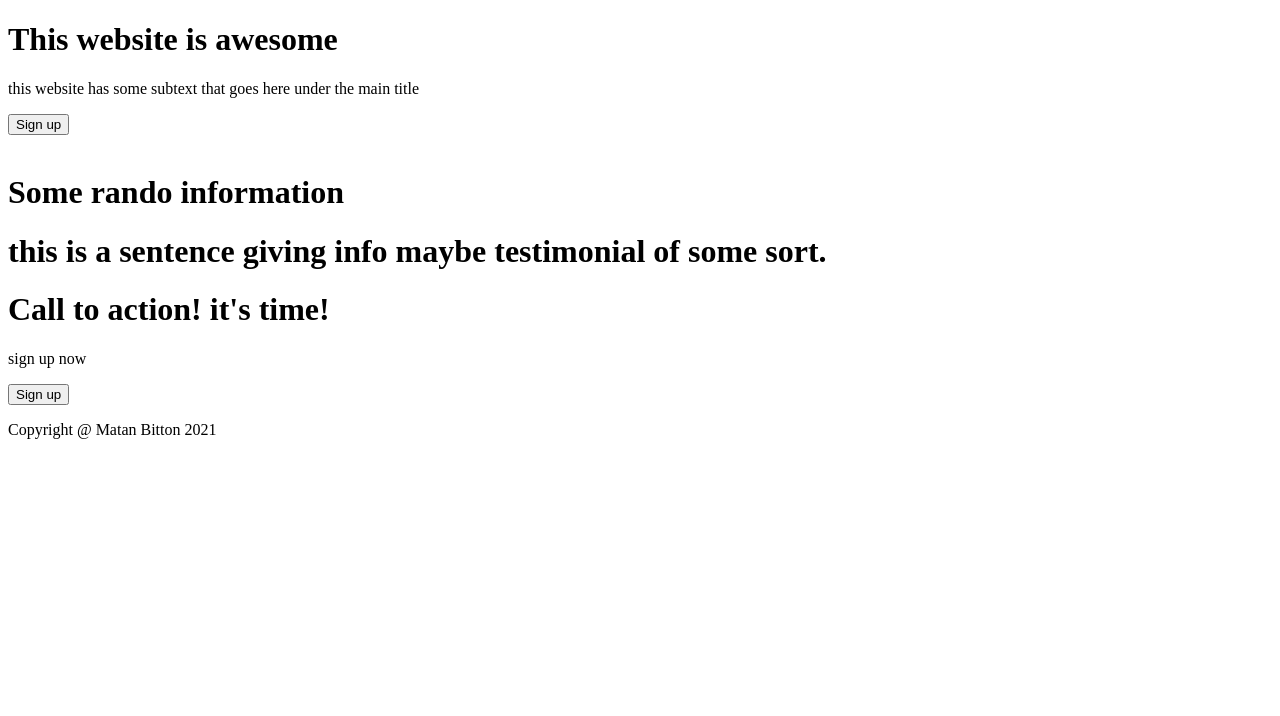
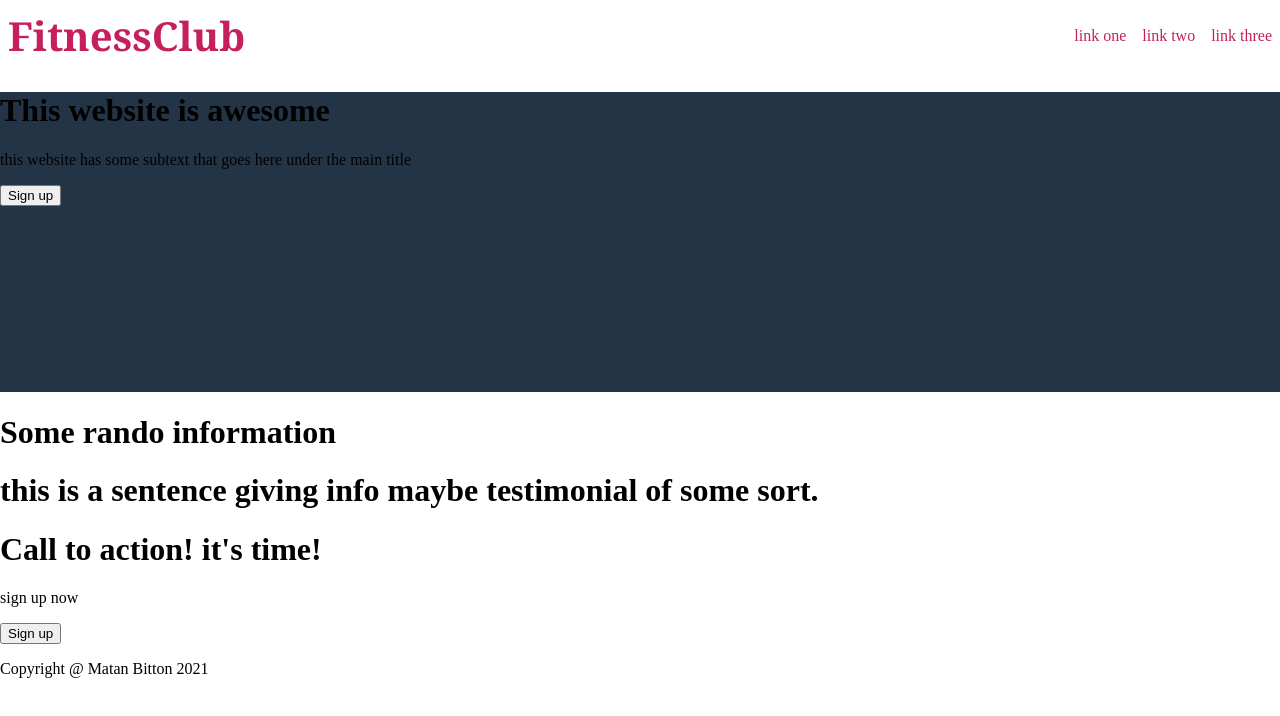
Before and after one commit to Matanbitton/Landing-Page, a plain HTML site: page index.html in a window 1280 px wide. Drawn offline with Linux system fonts and the light colour scheme.

Commit message:
Edit css page header

```diff
--- a/index.html
+++ b/index.html
@@ -9,15 +9,18 @@
 </head>
 <body>
     <div class="container content">
-    <div class= "header">
-        <div class= "header-nav">
-            <a href="/"></a>
-            <a href="/"></a>
-            <a href="/"></a>
+        <div class= "container header">
+            <div class="container header-logo">
+                <h1> FitnessClub </h1>
+            </div>
+            <div class= "container header-nav">
+                <a href="/"> link one</a>
+                <a href="/"> link two </a>
+                <a href="/"> link three</a>
             </div>
         </div>
         <div class="container intro">
-        <div class="container page-into-text"></div>
+            <div class="container page-intro-text">
                 <h1>
                     This website is awesome
                 </h1>
@@ -27,6 +30,7 @@
                 <button> Sign up </button>
             <div class="container page-intro-img">
                 <img>
+            </div>
             </div>
         </div>
         <div class= "container info">
--- a/styles.css
+++ b/styles.css
@@ -0,0 +1,52 @@
+html , body {
+    margin: 0;
+}
+
+
+.container {
+    margin: 0;
+
+}
+.container .header {
+    background-color: #ffffff	;
+    display: flex;
+    align-items: center;
+    justify-content: space-between;
+    padding: 8px;
+    color:  #c51f5d;
+
+
+}
+.container .header-logo {
+    font-size: 20px;
+    font-family: Cambria, Cochin, Georgia, Times, 'Times New Roman', serif;
+}
+.container .header h1 {
+    margin: 0;
+    padding: 0;
+
+
+}
+.container .header-nav {
+   display: flex;
+   justify-content: space-evenly;
+   gap: 16px;
+
+}
+.container .header a {
+    text-decoration: none;
+    color: #c51f5d;
+
+}
+
+.container .intro {
+    background-color: #243447;
+    height: 300px;
+
+}
+.container .page-intro-text{
+
+
+
+
+}
```
Lines whose indentation alone changed are shown as unchanged.
